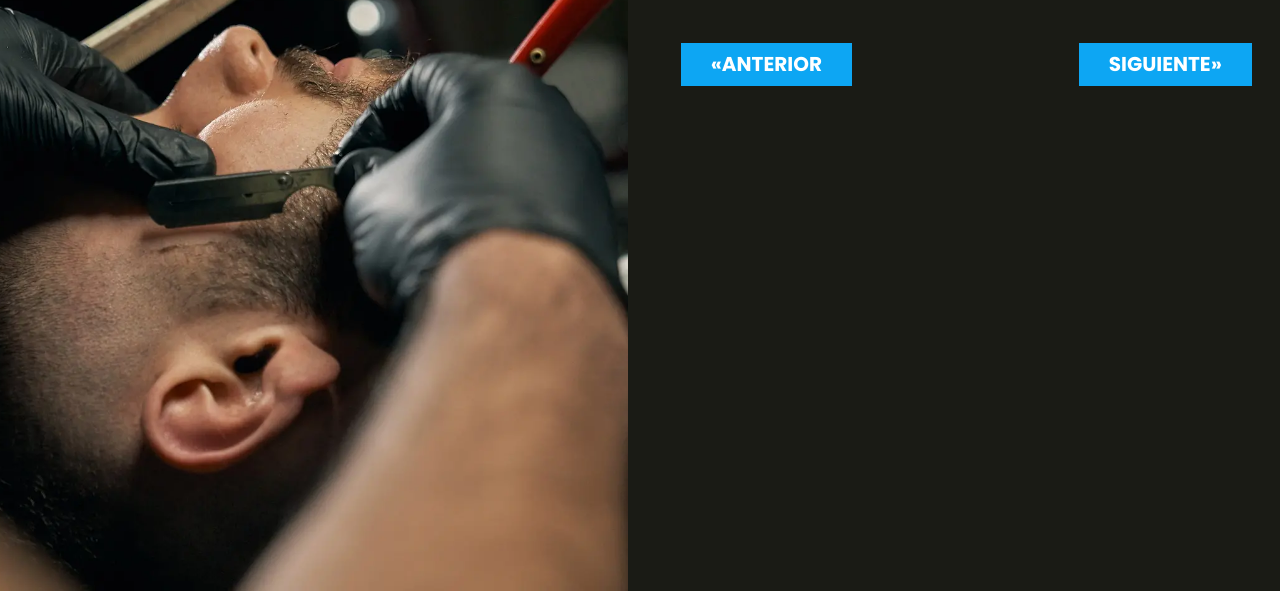
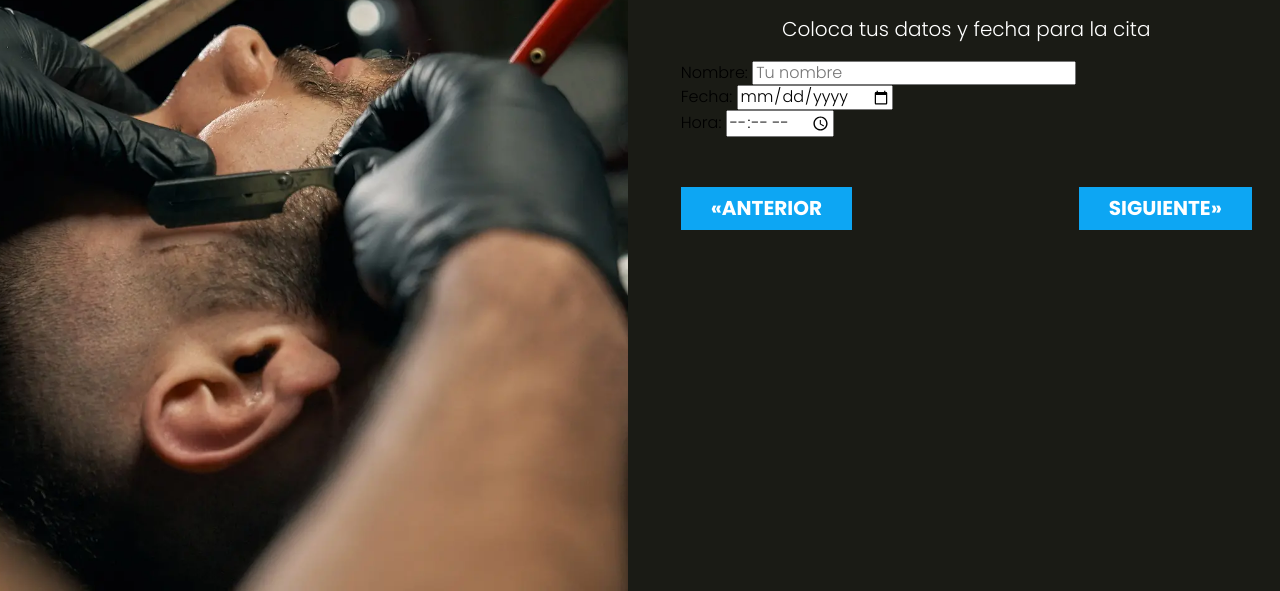
Before and after one commit to AlexisBeltran/Barberia, a website: page index.html in a window 1280 px wide. Both pictures are taken after a click on the button "INFORMACIÓN CLIENTE". Shown: the part 209-800 px from the top of the page. Drawn offline with nearby package versions, Linux system fonts and the light colour scheme; files that its build step writes are made by us from their sources.

Commit message:
Se creo el formulario de citas

```diff
--- a/index.html
+++ b/index.html
@@ -30,6 +30,21 @@
             </div>
             <div id="paso-2" class="seccion">
                 <h2>Tus datos y citas</h2>
+                <p class="text-center">Coloca tus datos y fecha para la cita</p>
+                <form action="" class="formulario">
+                    <div class="campo">
+                        <label for="nombre">Nombre: </label>
+                        <input type="text" name="" id="nombre" placeholder="Tu nombre">
+                    </div>
+                    <div class="campo">
+                        <label for="fecha">Fecha: </label>
+                        <input type="date" name="" id="fecha">
+                    </div>
+                    <div class="campo">
+                        <label for="hora">Hora: </label>
+                        <input type="time" name="" id="hora">
+                    </div>
+                </form>
             </div>
             <div id="paso-3" class="seccion">
                 <h2>Resumen</h2>
```
